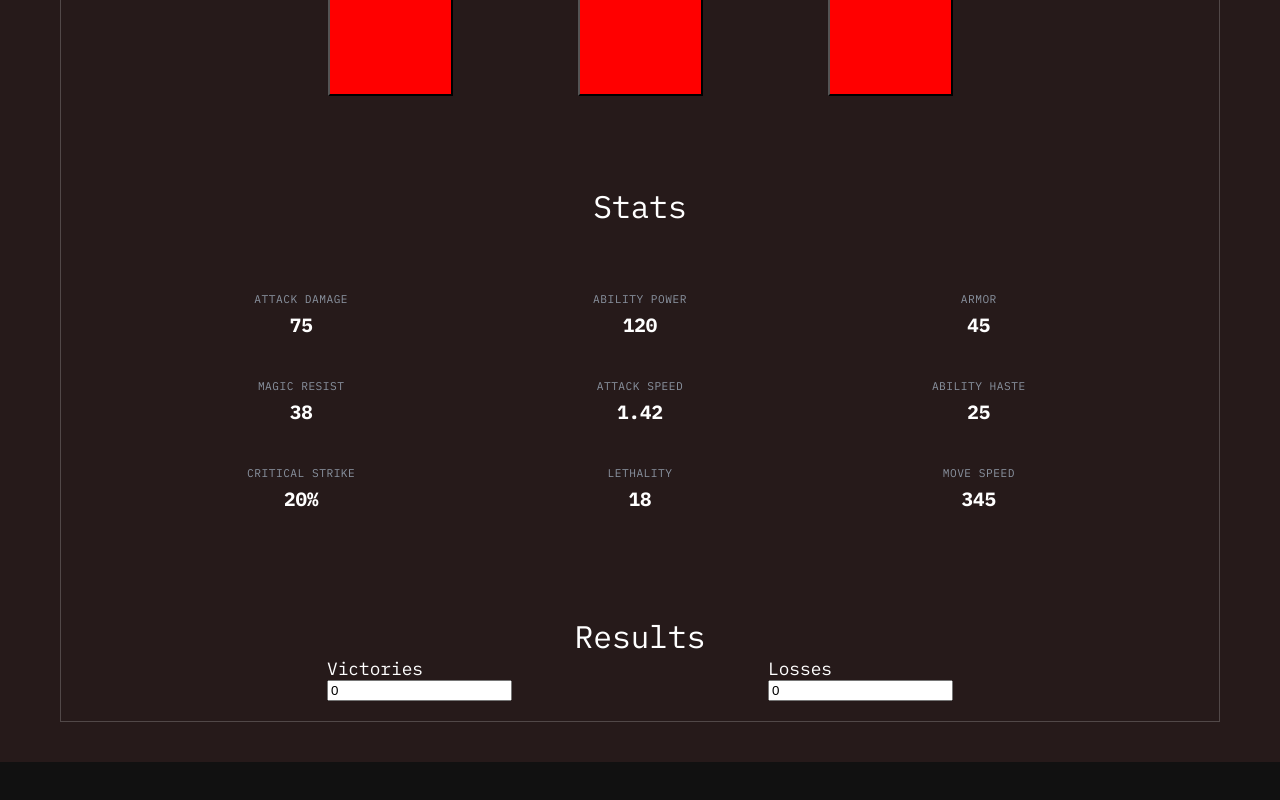
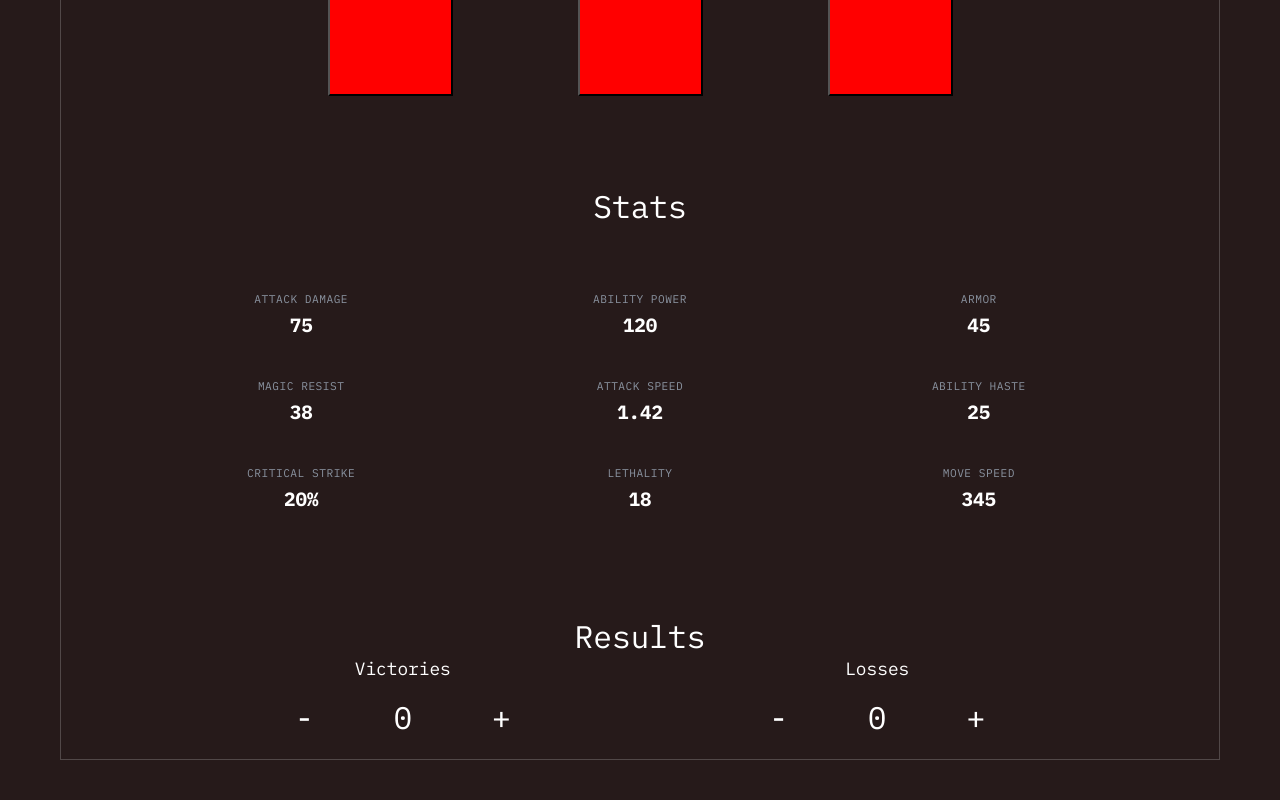
Before and after one commit to cr3sp0/league-easy-database, a SvelteKit app: page /builder/1 in a window 1280 px wide. Shown: the part 1035-1835 px from the top of the page. Before the commit the page ends 1797 px from the top, so only its background shows below. Built offline with nearby package versions, Linux system fonts and the light colour scheme; no server answers.

Commit message:
Temporary style for win loss section in buildinfo page

```diff
--- a/src/routes/builder/[buildinfo]/+page.svelte
+++ b/src/routes/builder/[buildinfo]/+page.svelte
@@ -4,7 +4,7 @@
   import Runeselector from "$lib/components/runeselector.svelte";
   import type { StatItem } from "$lib/types";
 
-  let { data } = $props()
+  let { data } = $props();
 
   // PLACEHOLDER
   const stats: StatItem[] = [
@@ -19,13 +19,13 @@
     { id: 9, name: "Move Speed", value: "345" },
   ];
 
-  let wins = $state(0)
-  let losses = $state(0)
+  let wins = $state(0);
+  let losses = $state(0);
 </script>
 
 <div class="container">
   <div class="buildinfo-content">
-    <Navbar profile={data.profile}/>
+    <Navbar profile={data.profile} />
     <div class="buildinfo-header">
       <div class="champpic"></div>
       <div class="title">New build</div>
@@ -65,19 +65,42 @@
         {/each}
       </div>
     </div>
+
     <div class="buildinfo-results">
       <div class="buildinfo-sectiontitle">Results</div>
       <div class="result-container">
         <div class="result-content">
           <div class="buildinfo-section-column">Victories</div>
           <div class="result-value">
-            <input type="number" name="wins" bind:value={wins} />
+            <button class="stepper-btn" onclick={() => (wins > 0 ? wins-- : 0)}
+              >-</button
+            >
+            <input
+              type="number"
+              name="wins"
+              min="0"
+              bind:value={wins}
+              class="winloss"
+            />
+            <button class="stepper-btn" onclick={() => wins++}>+</button>
           </div>
         </div>
+
         <div class="result-content">
           <div class="buildinfo-section-column">Losses</div>
           <div class="result-value">
-            <input type="number" name="losses" bind:value={losses} />
+            <button
+              class="stepper-btn"
+              onclick={() => (losses > 0 ? losses-- : 0)}>-</button
+            >
+            <input
+              type="number"
+              name="losses"
+              min="0"
+              bind:value={losses}
+              class="winloss"
+            />
+            <button class="stepper-btn" onclick={() => losses++}>+</button>
           </div>
         </div>
       </div>
@@ -181,9 +204,9 @@
     justify-content: center;
     text-align: center;
     transition:
-    background 0.2s,
-    border-color 0.2s,
-    transform 0.2s;
+      background 0.2s,
+      border-color 0.2s,
+      transform 0.2s;
   }
 
   .stat-name {
@@ -209,22 +232,72 @@
     display: flex;
     flex-direction: column;
     align-items: center;
-
   }
 
   .result-container {
     display: flex;
     flex-direction: row;
 
-    gap: clamp(20vw, 50px, 80vw);
+    box-sizing: border-box;
   }
 
   .result-content {
+    display: flex;
+    flex-direction: column;
+    align-items: center;
+    justify-content: center;
+    gap: 1rem;
 
+    box-sizing: border-box;
   }
 
   .result-value {
+    display: flex;
+    justify-content: center;
+    align-items: center;
+    gap: 10px;
+  }
 
+  .stepper-btn {
+    background: transparent;
+    border: none;
+    color: white;
+    font-size: var(--text-xlm);
+    font-family: var(--font-mono);
+    cursor: pointer;
+    display: flex;
+    align-items: center;
+    justify-content: center;
+  }
+
+  .stepper-btn:hover {
+    opacity: 0.7;
+  }
+
+  .winloss {
+    border: none;
+    background-color: transparent;
+    color: white;
+    font-family: var(--font-mono);
+    font-size: var(--text-xlm);
+    text-align: center;
+    max-width: 30%;
+  }
+
+  .winloss:focus {
+    outline: none;
+    border-bottom: 1px solid white;
+  }
+
+  /*Default arrows hiding*/
+  .winloss::-webkit-outer-spin-button,
+  .winloss::-webkit-inner-spin-button {
+    -webkit-appearance: none;
+    margin: 0;
+  }
+
+  .winloss[type="number"] {
+    -moz-appearance: textfield;
   }
 
   @media (max-width: 500px) {
```
